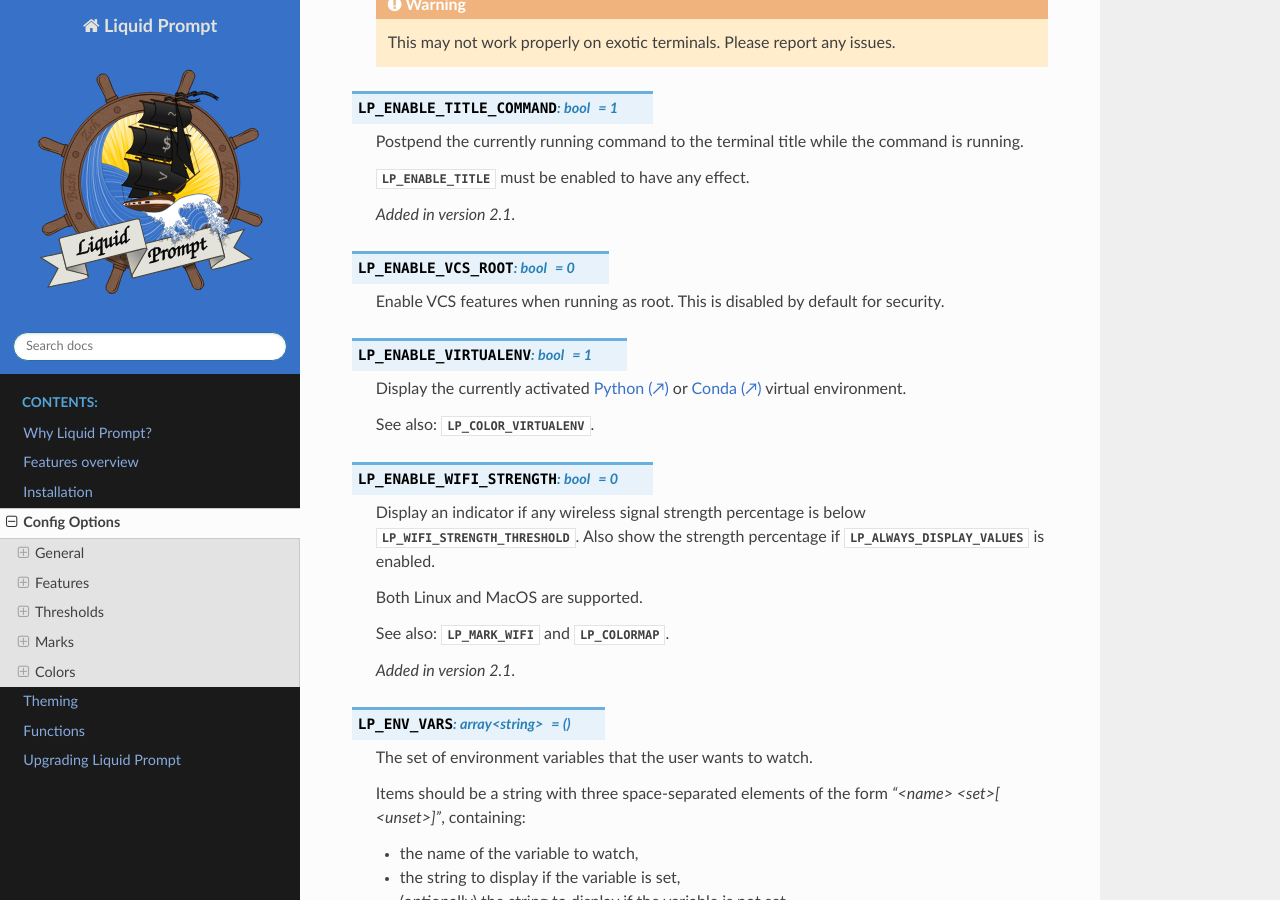
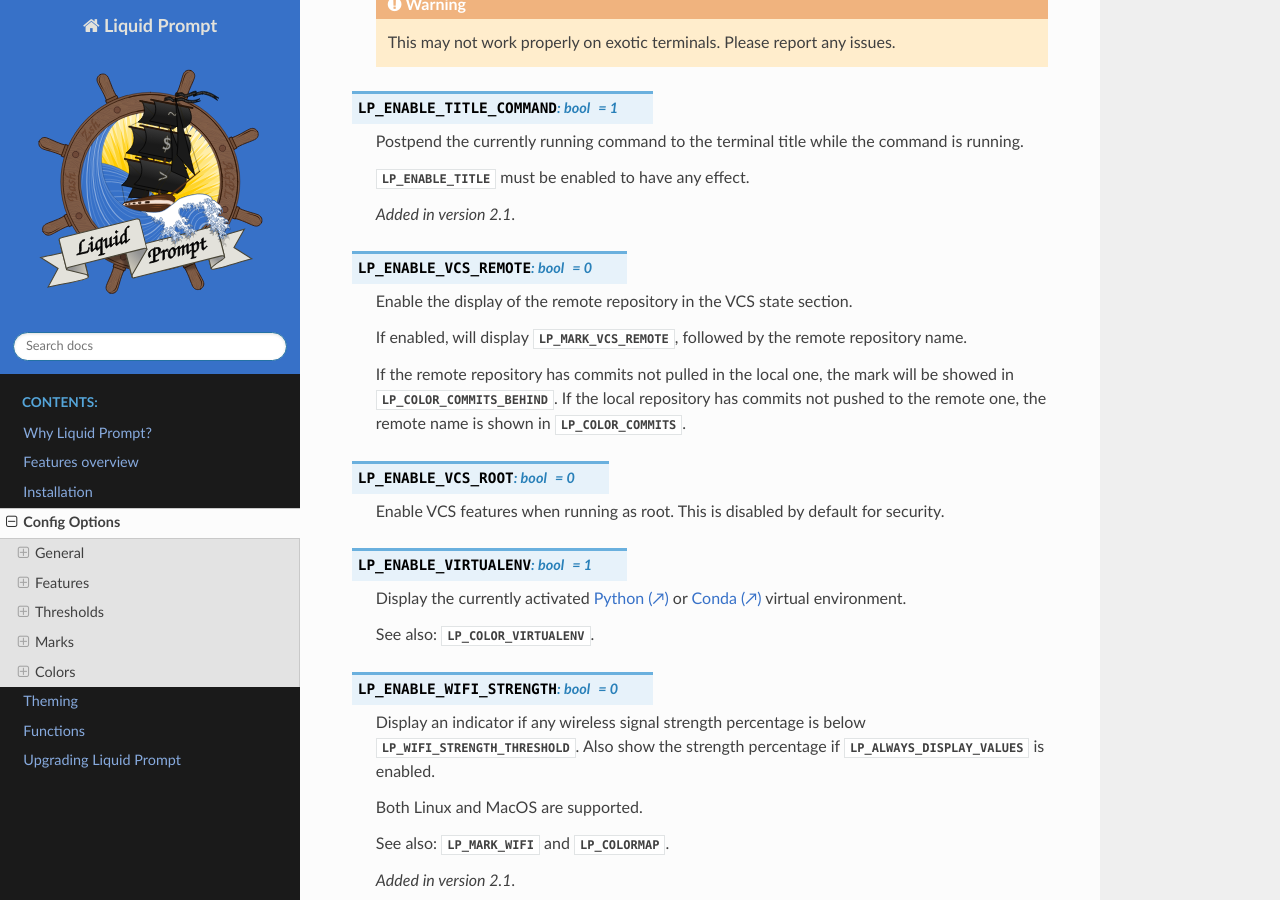
Before and after one commit to liquidprompt/liquidprompt, a Sphinx documentation site: the page built from docs/config.rst, in a window 1280 px wide and 900 px high, scrolled down 16240 px. Built offline with Sphinx 7.4.7 and the Read the Docs theme 2.0.0, drawn with Linux system fonts in a browser that asks for light colours; pages that are not in the unit, such as notebooks, are missing from menus; cross-references to code outside the pages are shown as plain code; some of the changed text lies outside the part shown.

Commit message:
feat(VCS): display the remote repository name
- Only if LP_ENABLE_VCS_REMOTE is enabled (disabled by default, as the function parses a file and the output takes some room).
- Introduces LP_MARK_VCS_REMOTE.
- Re-use LP_COLOR_COMMITS and LP_COLOR_COMMITS_BEHIND.

Refs: #782

```diff
--- a/docs/config.rst
+++ b/docs/config.rst
@@ -991,6 +991,20 @@ Features
    :attr:`LP_ENABLE_TITLE` must be enabled to have any effect.
 
    .. versionadded:: 2.1
+
+.. attribute:: LP_ENABLE_VCS_REMOTE
+   :type: bool
+   :value: 0
+
+   Enable the display of the remote repository in the VCS state section.
+
+   If enabled, will display :attr:`LP_MARK_VCS_REMOTE`, followed by the remote
+   repository name.
+
+   If the remote repository has commits not pulled in the local one,
+   the mark will be showed in :attr:`LP_COLOR_COMMITS_BEHIND`.
+   If the local repository has commits not pushed to the remote one,
+   the remote name is shown in :attr:`LP_COLOR_COMMITS`.
 
 .. attribute:: LP_ENABLE_VCS_ROOT
    :type: bool
@@ -1693,6 +1707,14 @@ Marks
    Mark used to indicate untracked or extra files exist in the current
    repository.
 
+.. attribute:: LP_MARK_VCS_REMOTE
+   :type: string
+   :value: "⭚"
+
+   Mark used to indicate the VCS remote repository name and status.
+
+   See :attr:`LP_ENABLE_VCS_REMOTE`.
+
 .. attribute:: LP_MARK_VCSH
    :type: string
    :value: "|"
@@ -1861,6 +1883,8 @@ Valid preset color variables are:
    Color used to indicate that the current repository has a remote tracking
    branch that has commits that the local branch does not.
 
+   May be used by :attr:`LP_ENABLE_VCS_REMOTE`.
+
 .. attribute:: LP_COLOR_COMMITS
    :type: string
    :value: $YELLOW
@@ -1868,7 +1892,7 @@ Valid preset color variables are:
    Color used to indicate that the current repository has commits on the local
    branch that the remote tracking branch does not.
 
-   Also used to color :attr:`LP_MARK_STASH`.
+   Also used to color :attr:`LP_MARK_STASH` and :attr:`LP_MARK_VCS_REMOTE`.
 
 .. attribute:: LP_COLOR_CONTAINER
    :type: string
--- a/docs/overview.rst
+++ b/docs/overview.rst
@@ -152,6 +152,7 @@ Shell essentials:
 
 Development/environments:
 
+- :attr:`LP_ENABLE_VCS_REMOTE`
 - :attr:`LP_ENV_VARS` is empty by default
   (but :attr:`LP_ENABLE_ENV_VARS` is enabled).
 - :attr:`LP_ENABLE_CMAKE`
```
Also changed, not shown: 1 other file.
